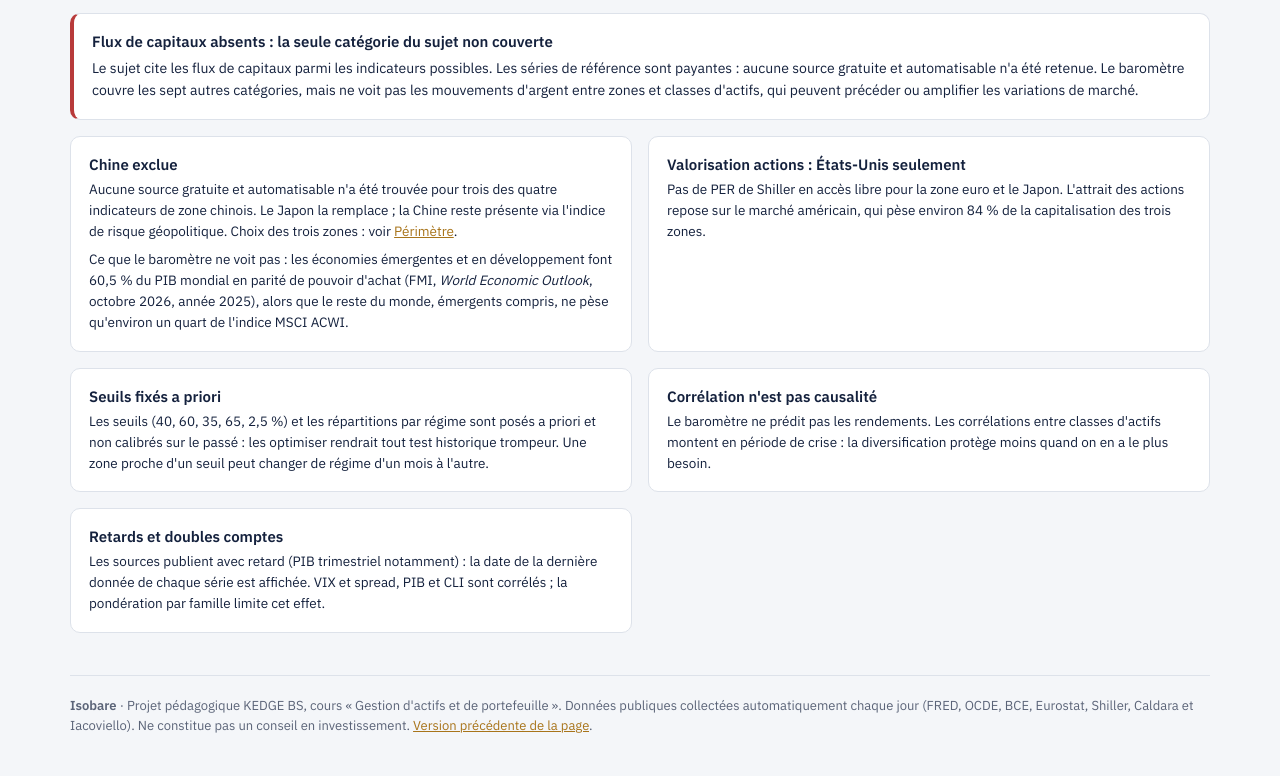
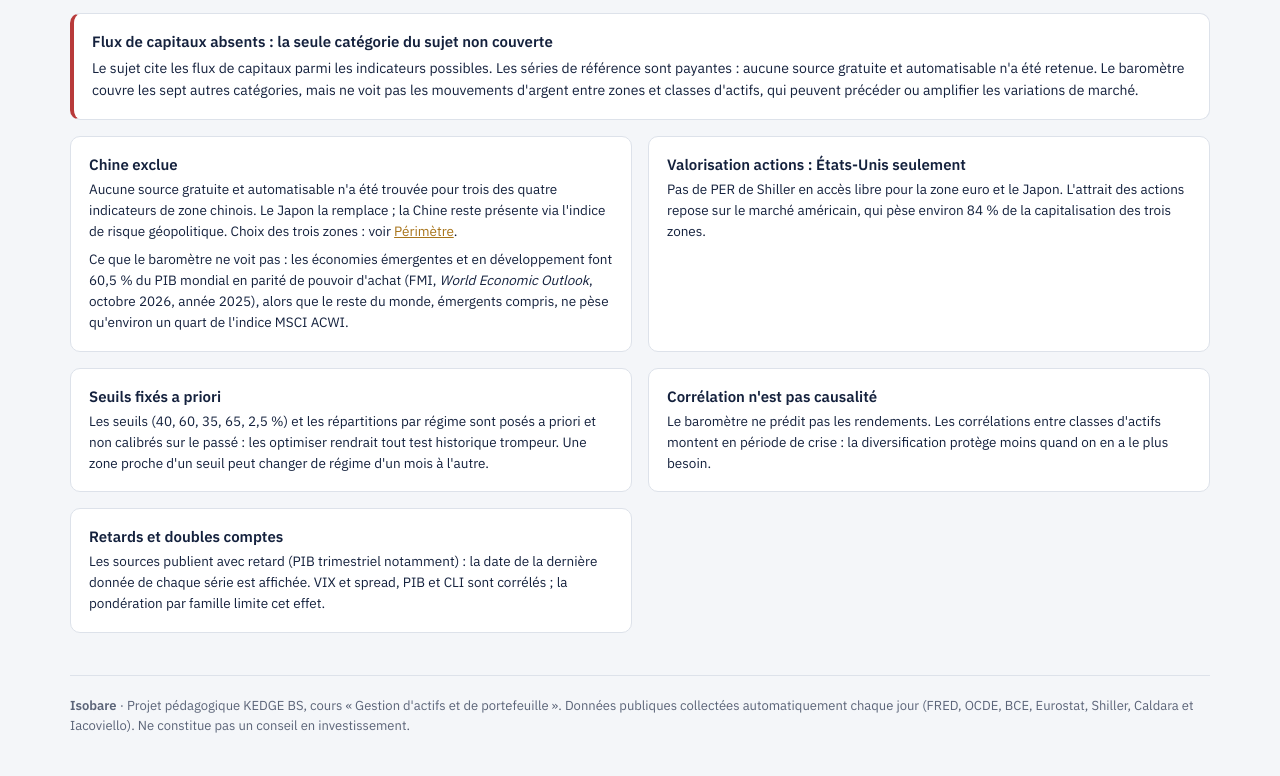
Before and after one commit to LouMZN/ISOBARE-barometre, a plain HTML site: page site/index.html in a window 1280 px wide. Shown: the part 10670-11446 px from the top of the page. Drawn offline with nearby package versions, Linux system fonts and the light colour scheme.

Commit message:
Site : suppression du lien vers la version précédente de la page (pied de page)
Co-Authored-By: Claude Opus 5.5 <noreply@anthropic.com>
Claude-Session: https://claude.ai/code/session_01F5TrBc3uELevNPxzxbtZq8

```diff
--- a/site/index.html
+++ b/site/index.html
@@ -543,7 +543,7 @@ footer{margin:36px 0 0; padding:20px 0 40px; border-top:1px solid var(--line); c
   </section>
 
   <footer id="foot">
-    <strong>Isobare</strong> · Projet pédagogique KEDGE BS, cours « Gestion d'actifs et de portefeuille ». Données publiques collectées automatiquement chaque jour (FRED, OCDE, BCE, Eurostat, Shiller, Caldara et Iacoviello). Ne constitue pas un conseil en investissement. <a href="v1.html">Version précédente de la page</a>.
+    <strong>Isobare</strong> · Projet pédagogique KEDGE BS, cours « Gestion d'actifs et de portefeuille ». Données publiques collectées automatiquement chaque jour (FRED, OCDE, BCE, Eurostat, Shiller, Caldara et Iacoviello). Ne constitue pas un conseil en investissement.
   </footer>
   </div>
 </main>
```
